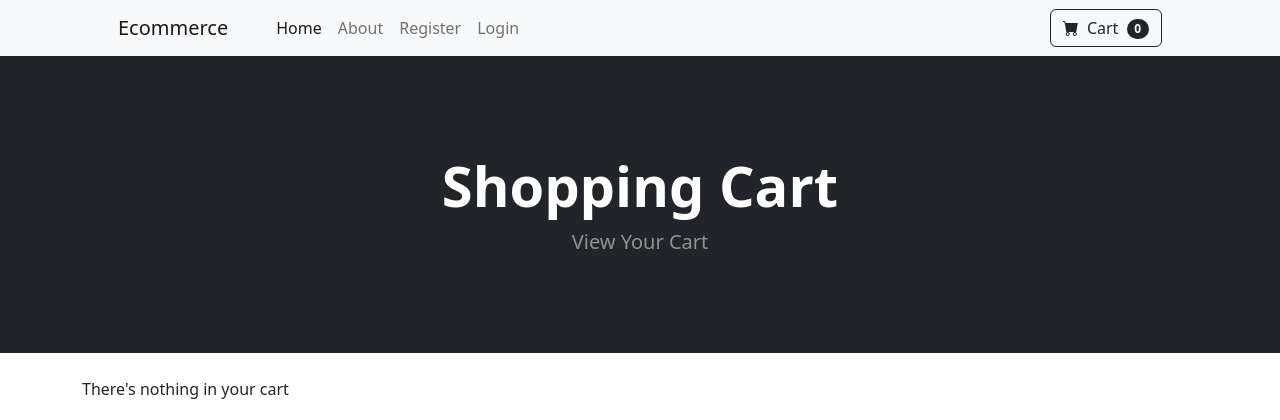
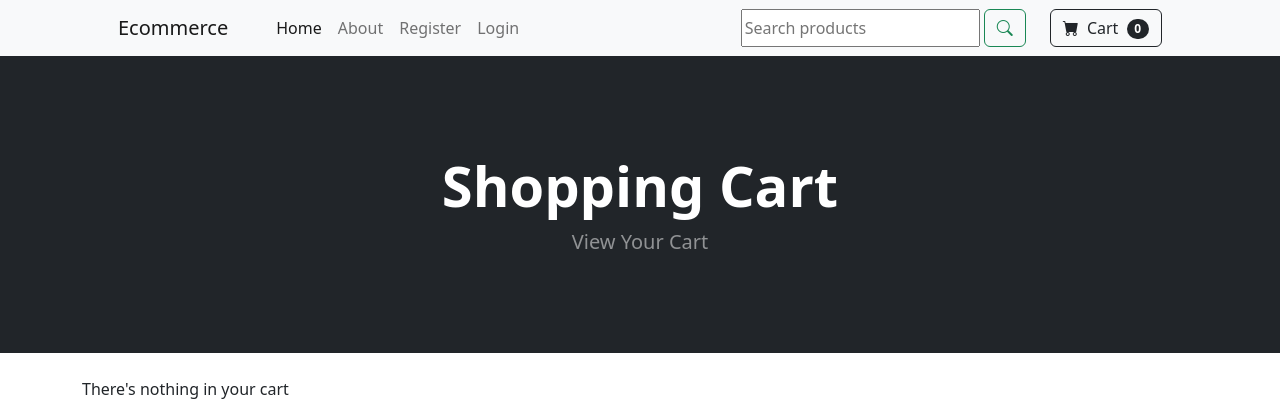
Before and after one commit to Bastion428/ecom, a Django app: page /cart/ in a window 1280 px wide. Shown: the top 420 px of the page. Run offline with Django 5.2, Linux system fonts and the light colour scheme; some libraries are stand-ins or nearby versions.

Commit message:
Added search bar to the navbar UI

```diff
--- a/store/templates/navbar.html
+++ b/store/templates/navbar.html
@@ -33,6 +33,12 @@
                 {% endif %}
             </ul>
             <form class="d-flex">
+                <input type="text" placeholder="Search products" autocomplete="off" name="autocomplete" id="autocomplete"
+                onkeydown="return event.key != 'Enter';" class="ms-5 me-1">
+                <button class="btn btn-outline-success me-4" type="submit"><i class="bi bi-search"></i></i></button>
+                <input type="hidden" name="id" id="auto_id">
+            </form>
+            <form class="d-flex">
                 <a href="{% url 'cart_summary' %}" class="btn btn-outline-dark">
                     <i class="bi-cart-fill me-1"></i>
                     Cart
```
